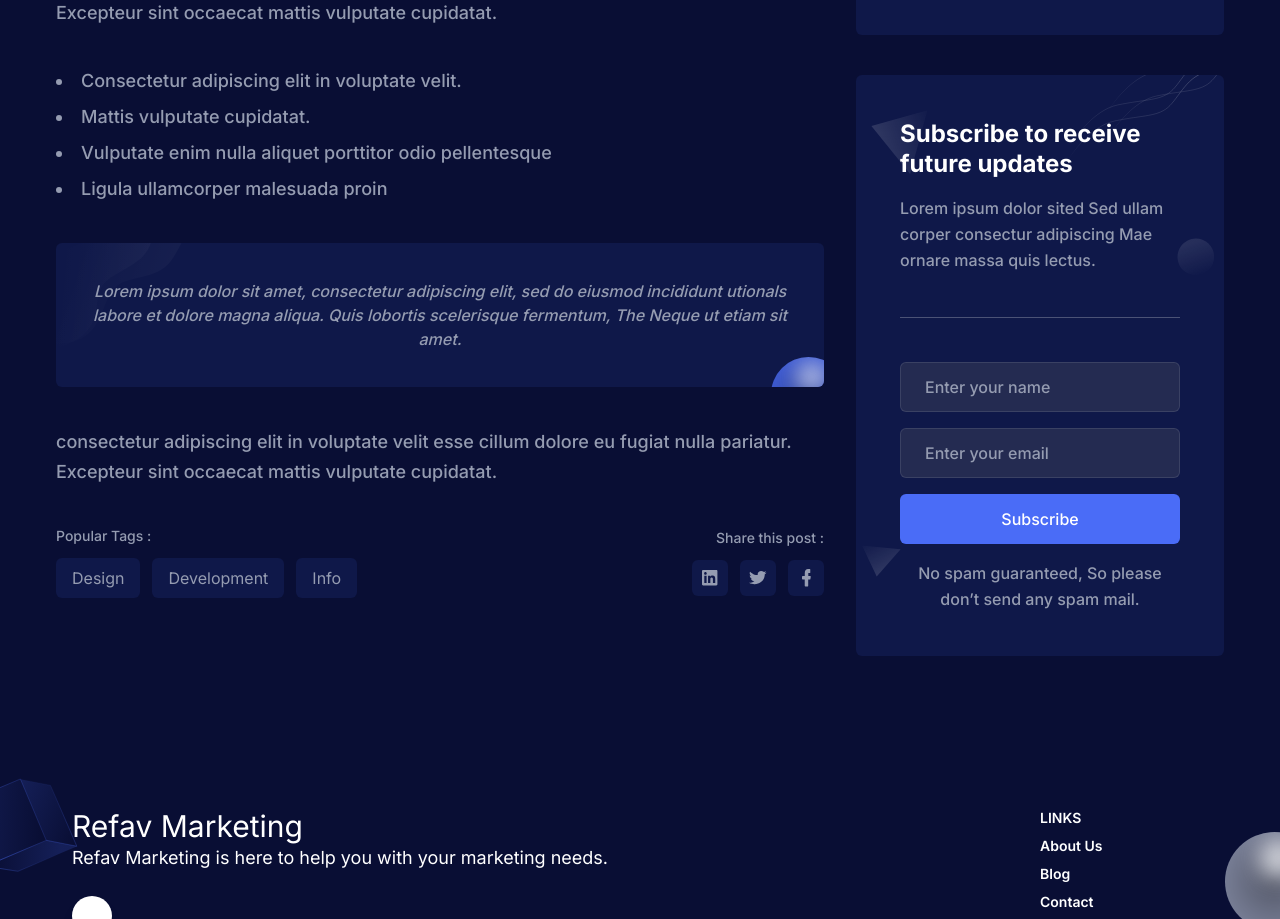
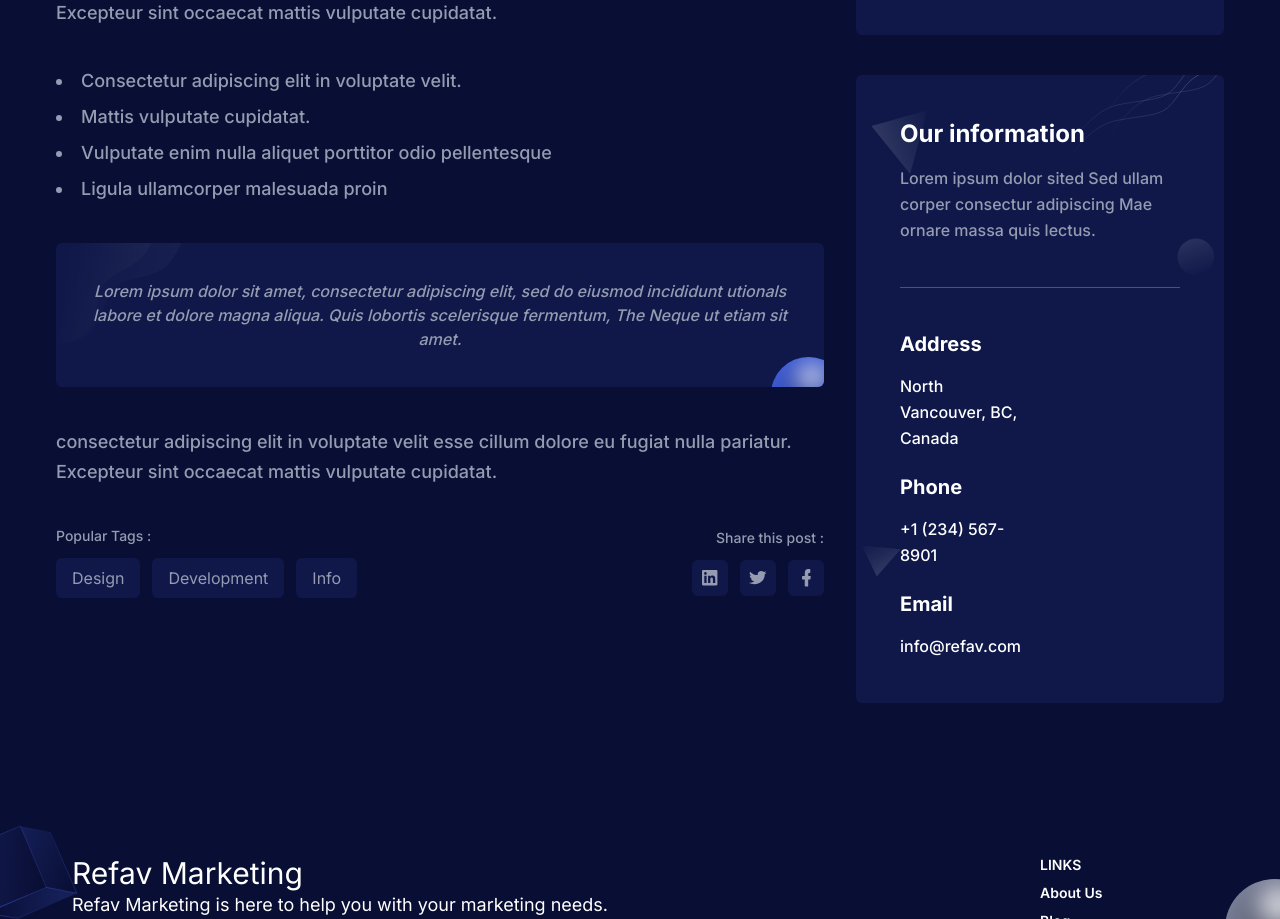
Before and after one commit to vasshorin/refav, a Next.js app: page /blog-sidebar in a window 1280 px wide. Shown: the part 1313-2232 px from the top of the page. Built offline with nearby package versions, Linux system fonts and the light colour scheme.

Commit message:
Change contact page

```diff
--- a/app/contact/page.tsx
+++ b/app/contact/page.tsx
@@ -5,8 +5,8 @@ const ContactPage = () => {
   return (
     <>
       <Breadcrumb
-        pageName="Contact Page"
-        description="Lorem ipsum dolor sit amet, consectetur adipiscing elit. In varius eros eget sapien consectetur ultrices. Ut quis dapibus libero."
+        pageName="Contact Us"
+        description="If you have any questions or concerns, please do not hesitate to contact us. We will get back to you within 24 hours."
       />
 
       <Contact />
--- a/components/Contact/NewsLatterBox.tsx
+++ b/components/Contact/NewsLatterBox.tsx
@@ -5,34 +5,38 @@ const NewsLatterBox = () => {
       data-wow-delay=".2s"
     >
       <h3 className="mb-4 text-2xl font-bold leading-tight text-black dark:text-white">
-        Subscribe to receive future updates
+        Our information
       </h3>
       <p className="mb-11 border-b border-body-color border-opacity-25 pb-11 text-base font-medium leading-relaxed text-body-color dark:border-white dark:border-opacity-25">
         Lorem ipsum dolor sited Sed ullam corper consectur adipiscing Mae ornare
         massa quis lectus.
       </p>
-      <form>
-        <input
-          type="text"
-          name="name"
-          placeholder="Enter your name"
-          className="mb-4 w-full rounded-md border border-body-color border-opacity-10 py-3 px-6 text-base font-medium text-body-color placeholder-body-color outline-none focus:border-primary focus:border-opacity-100 focus-visible:shadow-none dark:border-white dark:border-opacity-10 dark:bg-[#242B51] focus:dark:border-opacity-50"
-        />
-        <input
-          type="email"
-          name="email"
-          placeholder="Enter your email"
-          className="mb-4 w-full rounded-md border border-body-color border-opacity-10 py-3 px-6 text-base font-medium text-body-color placeholder-body-color outline-none focus:border-primary focus:border-opacity-100 focus-visible:shadow-none dark:border-white dark:border-opacity-10 dark:bg-[#242B51] focus:dark:border-opacity-50"
-        />
-        <input
-          type="submit"
-          value="Subscribe"
-          className="duration-80 mb-4 w-full cursor-pointer rounded-md border border-transparent bg-primary py-3 px-6 text-center text-base font-medium text-white outline-none transition ease-in-out hover:bg-opacity-80 hover:shadow-signUp focus-visible:shadow-none"
-        />
-        <p className="text-center text-base font-medium leading-relaxed text-body-color">
-          No spam guaranteed, So please don’t send any spam mail.
-        </p>
-      </form>
+      <div className="flex flex-col -mx-4">
+        <div className="w-full px-4 mb-10 md:w-1/2 lg:mb-0">
+          <h4 className="mb-4 text-xl font-bold leading-tight text-black dark:text-white">
+            Address
+          </h4>
+          <p className="text-base font-medium leading-relaxed text-body-color dark:text-white">
+            North Vancouver, BC, Canada
+          </p>
+        </div>
+        <div className="w-full px-4 my-6 md:w-1/2 lg:mb-0">
+          <h4 className="mb-4 text-xl font-bold leading-tight text-black dark:text-white">
+            Phone
+          </h4>
+          <p className="text-base font-medium leading-relaxed text-body-color dark:text-white">
+            +1 (234) 567-8901
+          </p>
+        </div>
+        <div className="w-full px-4 my-6 md:w-1/2 lg:mb-0">
+          <h4 className="mb-4 text-xl font-bold leading-tight text-black dark:text-white">
+            Email
+          </h4>
+          <p className="text-base font-medium leading-relaxed text-body-color dark:text-white">
+            info@refav.com
+          </p>
+        </div>
+      </div>
       <div className="absolute top-0 left-0 z-[-1]">
         <svg
           width="370"
--- a/components/Contact/index.tsx
+++ b/components/Contact/index.tsx
@@ -12,7 +12,7 @@ const Contact = () => {
               "
             >
               <h2 className="mb-3 text-2xl font-bold text-black dark:text-white sm:text-3xl lg:text-2xl xl:text-3xl">
-                Need Help? Open a Ticket
+                Need Help? Contact us below.
               </h2>
               <p className="mb-12 text-base font-medium text-body-color">
                 Our support team will get back to you ASAP via email.
```
